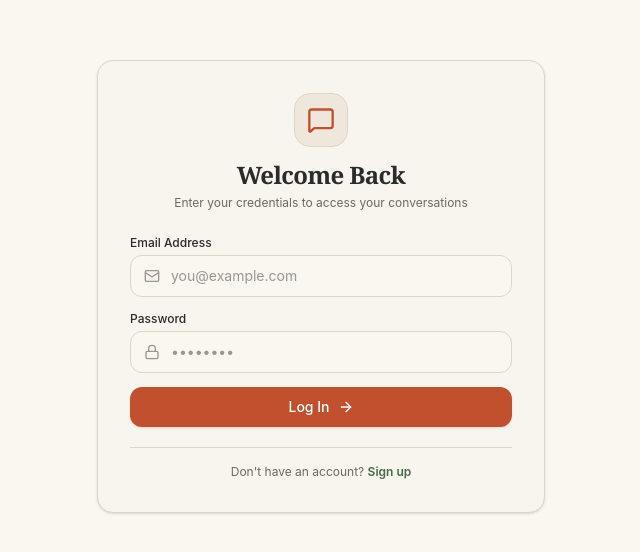
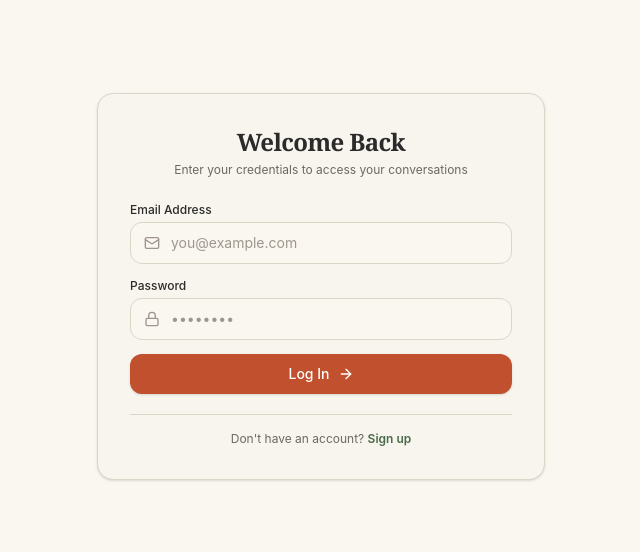
Before and after one commit to hemantdad3/Chat-App, a React (Vite) app in the folder client/: page /login in a window 1280 px wide. Shown: the part 114-666 px from the top of the page, without its empty margins (319-959 px from the left). Built offline with nearby package versions, Linux system fonts and the light colour scheme; no server answers.

Commit message:
fix: remove stray icon pill element above auth card heading

```diff
--- a/client/src/components/auth/AuthForm.jsx
+++ b/client/src/components/auth/AuthForm.jsx
@@ -9,7 +9,6 @@ import {
   ArrowRight,
   Loader2,
   AlertCircle,
-  MessageSquare,
   Camera,
   AtSign,
 } from 'lucide-react';
@@ -138,9 +137,6 @@ const AuthForm = ({ mode }) => {
     <div className="w-full max-w-md bg-sand-light border border-ink-border rounded-2xl p-6 sm:p-8 shadow-sm max-h-[92vh] overflow-y-auto">
       {/* Header */}
       <div className="flex flex-col items-center text-center mb-6">
-        <div className="p-3 bg-sand border border-ink-border rounded-2xl text-terracotta mb-3">
-          <MessageSquare className="w-7 h-7" />
-        </div>
         <h1 className="text-2xl font-semibold tracking-tight text-ink font-serif">
           {isSignup ? 'Create an Account' : 'Welcome Back'}
         </h1>
```
